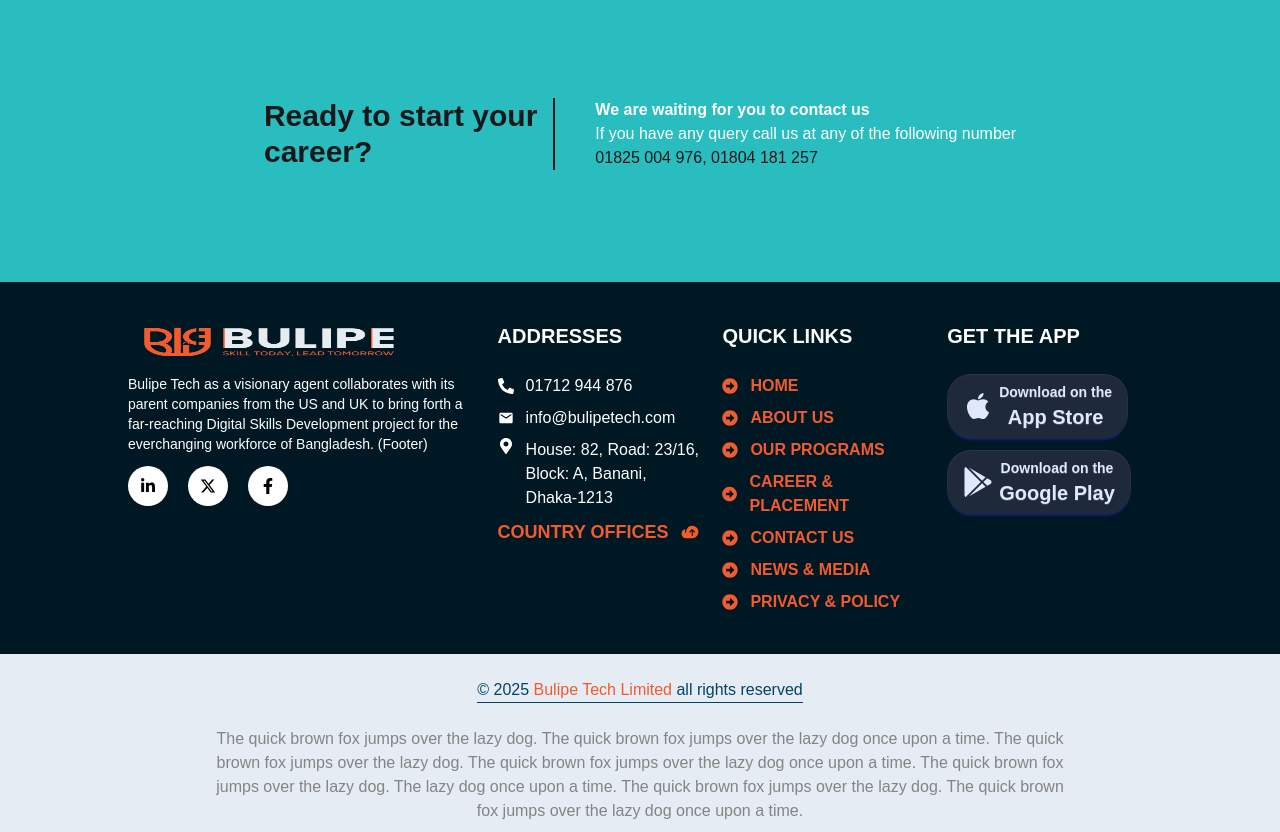
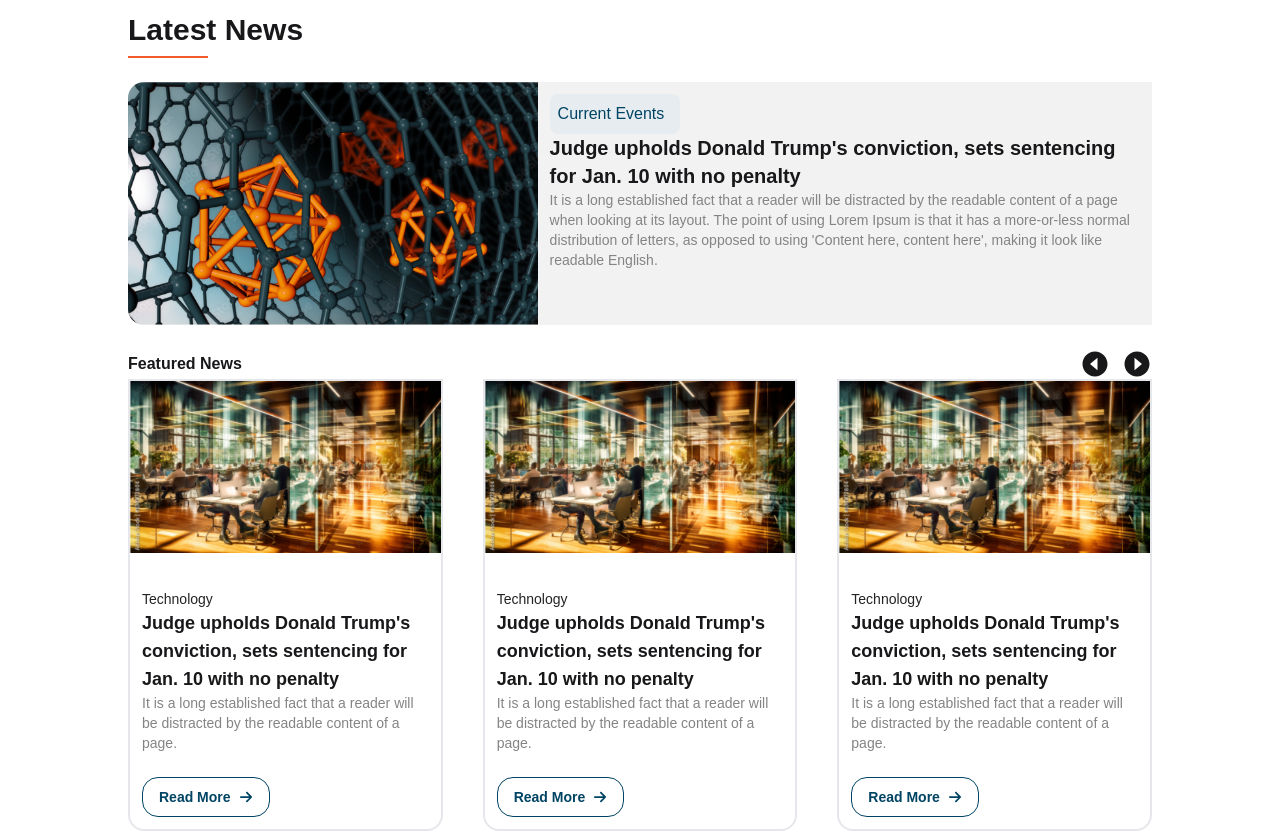
Before and after one commit to sajib25003/bulipe-tech-practical-test, a React (Vite) app: page / in a window 1280 px wide. Shown: the part 1300-2132 px from the top of the page. Built offline with nearby package versions, Linux system fonts and the light colour scheme.

Commit message:
latest news section added

```diff
--- a/src/App.tsx
+++ b/src/App.tsx
@@ -3,6 +3,7 @@ import Advertise from "./Components/Advertise";
 import Community from "./Components/Community";
 import Footer from "./Components/Footer";
 import Footer2 from "./Components/Footer2";
+import LatestNews from "./Components/LatestNews";
 import NavBar from "./Components/NavBar";
 import Partners from "./Components/Partners";
 import Testimonials from "./Components/Testimonials";
@@ -19,6 +20,7 @@ function App() {
         <Partners />
       </div>
       <Testimonials />
+      <LatestNews/>
       <Advertise />
       <Footer2 />
       <Footer />
--- a/src/Components/Community.tsx
+++ b/src/Components/Community.tsx
@@ -1,10 +1,10 @@
+import SectionHeading from "../sharedComponents/SectionHeading";
+
 const Community = () => {
   return (
     <section className="my-10 bg-[#000] py-[2%] px-[10%]">
-      <div>
-        <h3 className="text-[#FFF] font-bold text-3xl ">Our Community</h3>
-        <hr className="w-20 border-t-2 border-[#F15B2D] mt-2" />
-      </div>
+      <SectionHeading title={"Our Community"}></SectionHeading>
+
       <div className="w-1/2 mt-6">
         <p className="text-white opacity-80">
           Bulipe Tech aims to train unemployed individuals in Bangladesh,
--- /dev/null
+++ b/src/Components/LatestNews.tsx
@@ -0,0 +1,94 @@
+import SectionHeading from "../sharedComponents/SectionHeading";
+import latestNews from "../assets/latestNews.png";
+import {
+  BiSolidCaretLeftCircle,
+  BiSolidCaretRightCircle,
+} from "react-icons/bi";
+import featureImg from "../assets/featureNews.png";
+import { FaArrowRight } from "react-icons/fa6";
+
+const LatestNews = () => {
+  const featureNews = [
+    {
+      img: featureImg,
+      tag: "Technology",
+      title:
+        "Judge upholds Donald Trump's conviction, sets sentencing for Jan. 10 with no penalty",
+      description:
+        "It is a long established fact that a reader will be distracted by the readable content of a page.",
+    },
+    {
+      img: featureImg,
+      tag: "Technology",
+      title:
+        "Judge upholds Donald Trump's conviction, sets sentencing for Jan. 10 with no penalty",
+      description:
+        "It is a long established fact that a reader will be distracted by the readable content of a page.",
+    },
+    {
+      img: featureImg,
+      tag: "Technology",
+      title:
+        "Judge upholds Donald Trump's conviction, sets sentencing for Jan. 10 with no penalty",
+      description:
+        "It is a long established fact that a reader will be distracted by the readable content of a page.",
+    },
+  ];
+
+  return (
+    <section className="my-10  py-[2%] px-[10%]">
+      <SectionHeading title={"Latest News"}></SectionHeading>
+
+      <div className="flex bg-[#F2F2F2] mt-6 rounded-l-2xl">
+        <img src={latestNews} className="h-1/2 w-2/5 rounded-l-2xl" />
+        <div className="p-3">
+          <p className="bg-[#E6ECEF] p-2 text-[#004464] rounded-lg w-[130px]">
+            Current Events
+          </p>
+
+          <h3 className="text-xl font-semibold">
+            Judge upholds Donald Trump's conviction, sets sentencing for Jan. 10
+            with no penalty
+          </h3>
+
+          <p className="text-[#848484] text-sm">
+            It is a long established fact that a reader will be distracted by
+            the readable content of a page when looking at its layout. The point
+            of using Lorem Ipsum is that it has a more-or-less normal
+            distribution of letters, as opposed to using 'Content here, content
+            here', making it look like readable English.
+          </p>
+        </div>
+      </div>
+
+      <div className="flex items-center justify-between mt-6">
+        <h4 className="font-semibold">Featured News</h4>
+        <div className="flex items-center gap-3 text-3xl">
+          <BiSolidCaretLeftCircle />
+          <BiSolidCaretRightCircle />
+        </div>
+      </div>
+      <div className="grid grid-cols-3 gap-10">
+        {featureNews.map((news, index) => (
+          <div
+            key={index}
+            className="flex flex-col items-center gap-6 border-2 border-gray-200 rounded-b-2xl"
+          >
+            <img src={news.img} />
+            <div className="p-3">
+              <p className="text-[#242424] text-sm">{news.tag}</p>
+              <h4 className="text-lg font-semibold">{news.title}</h4>
+              <p className="text-[#848484] text-sm">{news.description}</p>
+              <button className="flex items-center gap-2 btn btn-outline border-[#004464] text-[#004464] rounded-2xl mt-6">
+                Read More <FaArrowRight />
+              </button>
+            </div>
+
+          </div>
+        ))}
+      </div>
+    </section>
+  );
+};
+
+export default LatestNews;
--- a/src/Components/Partners.tsx
+++ b/src/Components/Partners.tsx
@@ -3,15 +3,14 @@ import IBM from "../assets/IBM.png";
 import hostinger from "../assets/hostinger.png";
 import digitalOcean from "../assets/digitalOcean.png";
 import microsoft from "../assets/microsoft.png";
+import SectionHeading from "../sharedComponents/SectionHeading";
 
 const Partners = () => {
   return (
     <section className="my-10  py-[2%] ">
       <div className="flex justify-between items-center ">
-        <div>
-          <h3 className="text-[#242424] font-bold text-3xl ">Our Partners</h3>
-          <hr className="w-20 border-t-2 border-[#F15B2D] mt-2" />
-        </div>
+      <SectionHeading title={"Our Partners"}></SectionHeading>
+
         <div className="flex items-center">
           <CiCircleChevLeft className="text-3xl" />
           <CiCircleChevRight className="text-3xl" />
--- /dev/null
+++ b/src/sharedComponents/SectionHeading.tsx
@@ -0,0 +1,16 @@
+interface SectionHeadingProps {
+    title: string;
+  }
+
+  const SectionHeading: React.FC<SectionHeadingProps> = ({ title }) => {
+
+    console.log(title, "title");
+    return (
+      <div>
+        <h3 className=" font-bold text-3xl">{title}</h3>
+        <hr className="w-20 border-t-2 border-[#F15B2D] mt-2" />
+      </div>
+    );
+  };
+
+  export default SectionHeading;
```
Also changed, not shown: src/assets/featureNews.png (added), src/assets/latestNews.png (added).
